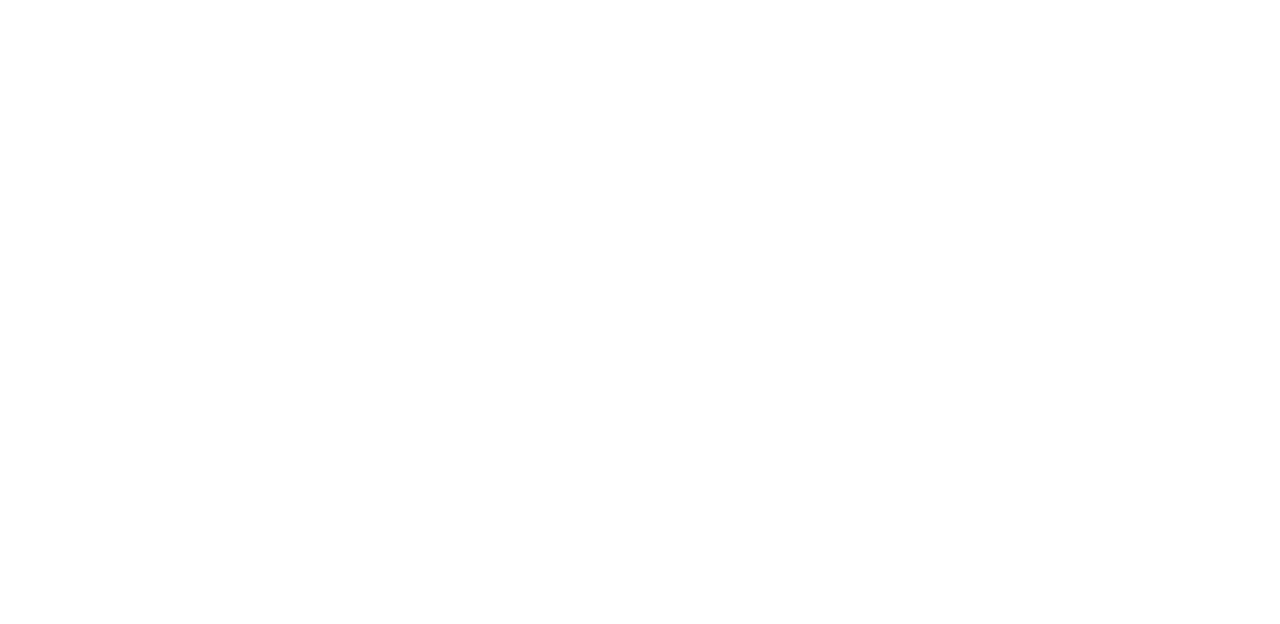
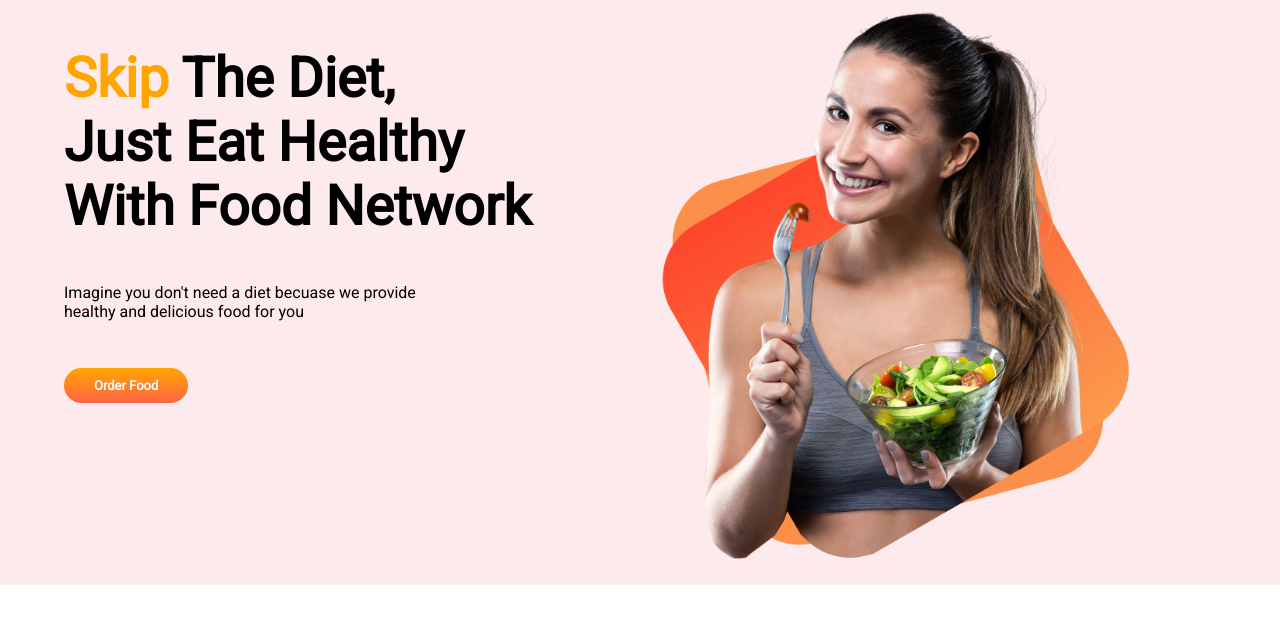
Before and after one commit to rizone77/food-nerwork, a plain HTML site: page index.html in a window 1280 px wide. Drawn offline with Linux system fonts and the light colour scheme.

Commit message:
top banner

```diff
--- a/index.html
+++ b/index.html
@@ -5,8 +5,23 @@
     <meta http-equiv="X-UA-Compatible" content="IE=edge">
     <meta name="viewport" content="width=device-width, initial-scale=1.0">
     <title>Food Network</title>
+    <link rel="stylesheet" href="style.css">
+    <link rel="preconnect" href="https://fonts.gstatic.com" crossorigin>
+    <link href="https://fonts.googleapis.com/css2?family=Montserrat&family=Poppins&family=Roboto&display=swap" rel="stylesheet">
 </head>
 <body>
+    <section class="top-banner">
+        <div class="half-width diet-net">
+              <h1> <span class="orange-color">Skip</span> The Diet,<br>
+              Just Eat Healthy<br>
+              With Food Network</h1>
+              <p>Imagine you don't need a diet becuase we provide <br>healthy and delicious food for you</p><br><br>
+              <a class="link-button" target="_blank" href="www.fb.com">Order Food</a>
+        </div>
+        <div class="half-width">
+            <img src="images/Group 8425.png" alt="">
+        </div>
+    </section>
 
 </body>
 </html>
--- a/style.css
+++ b/style.css
@@ -0,0 +1,46 @@
+body{
+    font-family: 'Montserrat', sans-serif;
+font-family: 'Poppins', sans-serif;
+font-family: 'Roboto', sans-serif;
+margin: 0;
+}
+.top-banner{
+    display: flex;
+
+
+}
+
+.top-banner{
+    background-image: url(images/Frame\ 58.jpg);
+    background-repeat: no-repeat;
+}
+h1{
+    font-size: 55px;
+}
+.orange-color{
+    color: orange;
+}
+.half-width{
+    width: 40%;
+    padding-top: %;
+    padding-left: 5%;
+
+}
+}
+.diet-net{
+    margin-top: %;
+    padding: 5%;
+    font-weight: 900;
+}
+.half-width img{
+    width: 100%;
+}
+.link-button{
+    text-decoration: none;
+    background-image: linear-gradient(orange , tomato);
+    font-weight: 600;
+    font-size:13px;
+    color: white;
+    padding: 10px 30px;
+    border-radius: 30px;
+}
```
